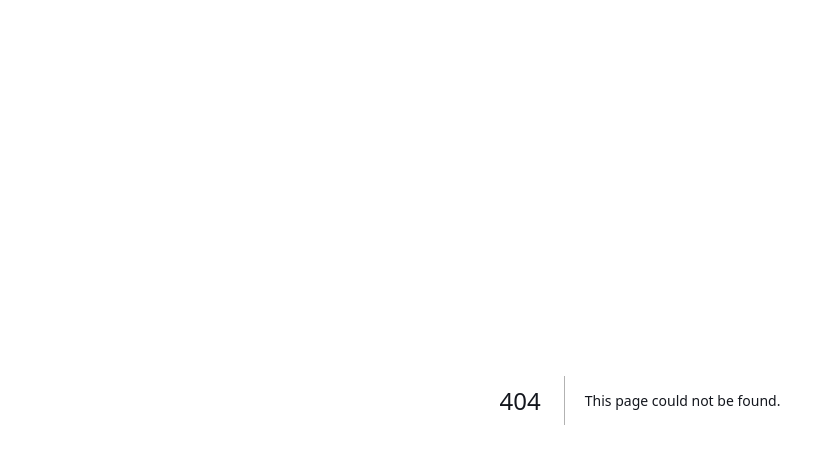
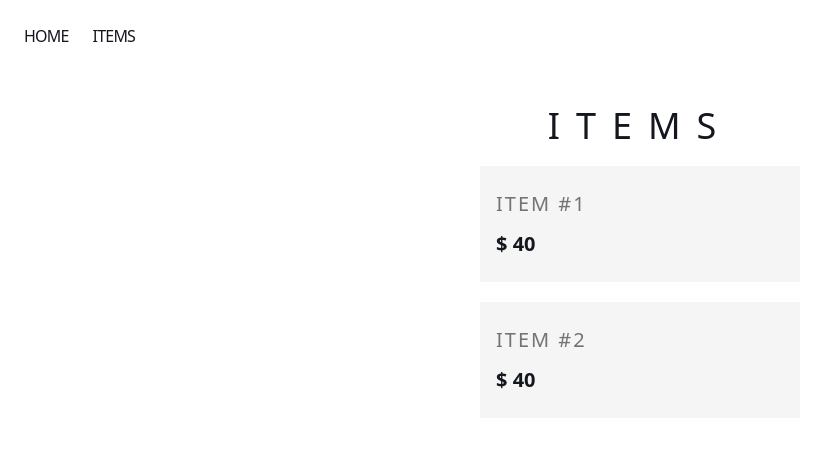
Before and after one commit to developersung13/next-js-study-course, a Next.js app in the folder coding-apple-nextjs-course/: page /list in a window 1280 px wide. Before the commit this address had no page. Shown: the top 464 px of the page, without its empty margins (0-818 px from the left). Built offline with nearby package versions, Linux system fonts and the light colour scheme.

Commit message:
Add 'ITEMS' page and 'Navbar' component

```diff
--- /dev/null
+++ b/coding-apple-nextjs-course/app/components/Navbar.tsx
@@ -0,0 +1,11 @@
+import Link from 'next/link';
+import React from 'react';
+
+export default function Navbar() {
+  return (
+    <nav className='p-6 flex gap-[1.5rem] flex-row md:flex-row sticky top-0 tracking-tighter'>
+      <Link href='/'>HOME</Link>
+      <Link href='/list'>ITEMS</Link>
+    </nav>
+  );
+}
--- a/coding-apple-nextjs-course/app/layout.tsx
+++ b/coding-apple-nextjs-course/app/layout.tsx
@@ -1,3 +1,4 @@
+import Navbar from './components/Navbar';
 import './globals.css';
 
 export const metadata = {
@@ -12,7 +13,10 @@ export default function RootLayout({
 }) {
   return (
     <html lang='en'>
-      <body className='bg-white'>{children}</body>
+      <body className='bg-white'>
+        <Navbar />
+        {children}
+      </body>
     </html>
   );
 }
--- /dev/null
+++ b/coding-apple-nextjs-course/app/list/page.tsx
@@ -0,0 +1,17 @@
+import React from 'react';
+
+export default function List() {
+  return (
+    <div className='h-screen flex flex-col justify-center mt-[-12.5rem] items-center text-xl'>
+      <h1 className='text-4xl mb-5 tracking-[1rem] font-extralight'>ITEMS</h1>
+      <div className='grid grid-rows-2 gap-3 w-[20rem] pl-4 py-[1.5rem] bg-neutral-100 mb-5'>
+        <h4 className='text-neutral-500 tracking-widest font-light'>ITEM #1</h4>
+        <strong className='font-semibold'>$ 40</strong>
+      </div>
+      <div className='grid grid-rows-2 gap-3 w-[20rem] pl-4 py-[1.5rem] bg-neutral-100 mb-5'>
+        <h4 className='text-neutral-500 tracking-widest  font-'>ITEM #2</h4>
+        <strong className='font-semibold'>$ 40</strong>
+      </div>
+    </div>
+  );
+}
--- a/coding-apple-nextjs-course/app/page.tsx
+++ b/coding-apple-nextjs-course/app/page.tsx
@@ -1,7 +1,7 @@
 export default function Home() {
   return (
-    <div className='flex justify-center mt-[20rem] font-thin'>
-      <div className='text-left'>
+    <div className='flex justify-center mt-[15rem] font-thin'>
+      <div className='bg-neutral-100 text-left pl-[1rem] pr-[3rem] py-[3rem]'>
         <h1 className='text-[4rem] tracking-[2rem]'>LONG SHOP</h1>
         <h3 className='text-[1.5rem] tracking-[0.5rem] underline underline-offset-8 decoration-solid decoration-1'>
           MORE THAN SOPHISTICATED
```
